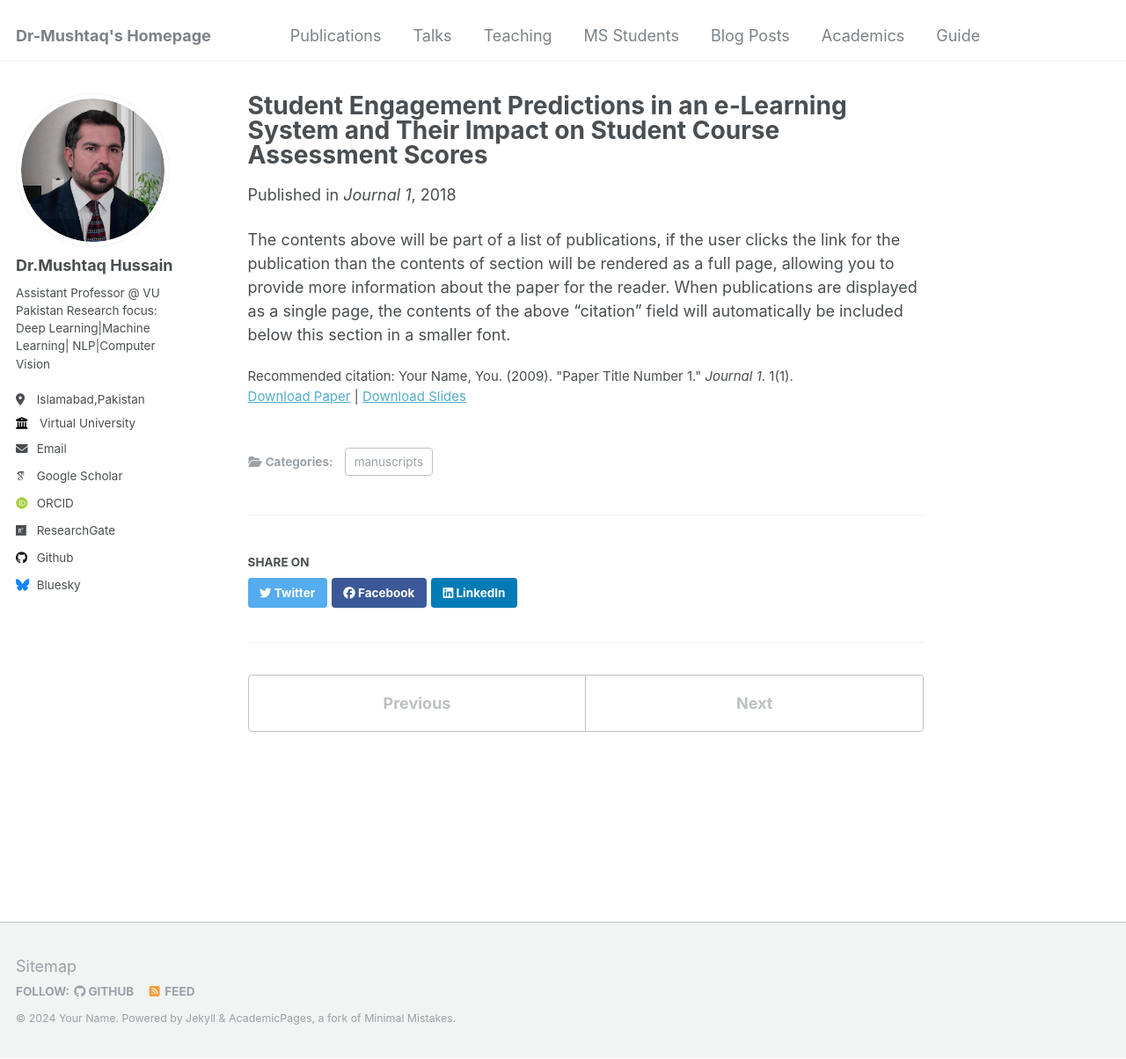
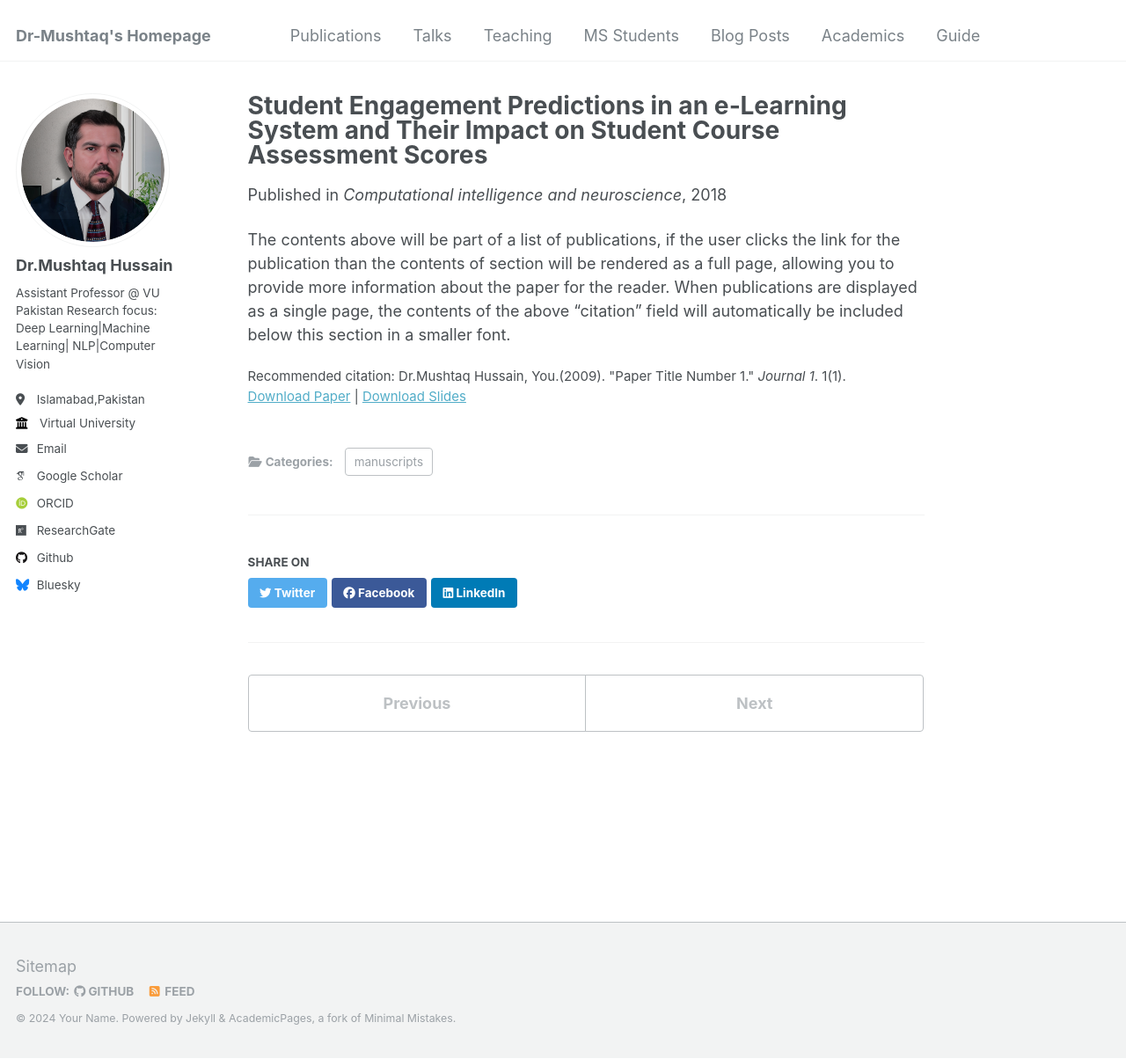
Before and after one commit to dr-mushtaq/dr-mushtaq.github.io, a Jekyll site: the page built from _publications/2009-10-01-paper-title-number-1.md, in a window 1280 px wide and 1204 px high. Shown: the whole window at 88% size. Built offline with Jekyll 4.4.1, drawn with Linux system fonts in a browser that asks for light colours; some web fonts are replaced.

Commit message:
Update 2009-10-01-paper-title-number-1.md

```diff
--- a/_publications/2009-10-01-paper-title-number-1.md
+++ b/_publications/2009-10-01-paper-title-number-1.md
@@ -5,10 +5,10 @@ category: manuscripts
 permalink: /publication/2009-10-01-paper-title-number-1
 excerpt: 'This paper is about the number 1. The number 2 is left for future work.'
 date: 02 October 2018
-venue: 'Journal 1'
+venue: 'Computational intelligence and neuroscience'
 slidesurl: 'http://academicpages.github.io/files/slides1.pdf'
-paperurl: 'http://academicpages.github.io/files/paper1.pdf'
-citation: 'Your Name, You. (2009). &quot;Paper Title Number 1.&quot; <i>Journal 1</i>. 1(1).'
+paperurl: 'https://onlinelibrary.wiley.com/doi/10.1155/2018/6347186'
+citation: 'Dr.Mushtaq Hussain, You.(2009). &quot;Paper Title Number 1.&quot; <i>Journal 1</i>. 1(1).'
 ---
 
 The contents above will be part of a list of publications, if the user clicks the link for the publication than the contents of section will be rendered as a full page, allowing you to provide more information about the paper for the reader. When publications are displayed as a single page, the contents of the above "citation" field will automatically be included below this section in a smaller font.
```
